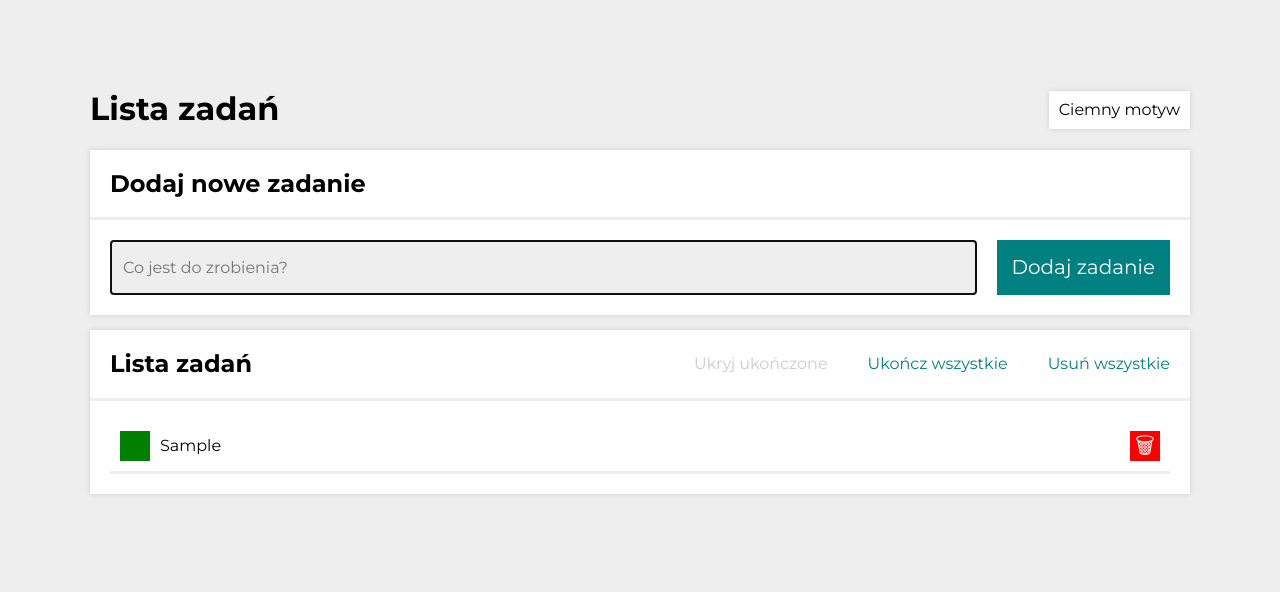
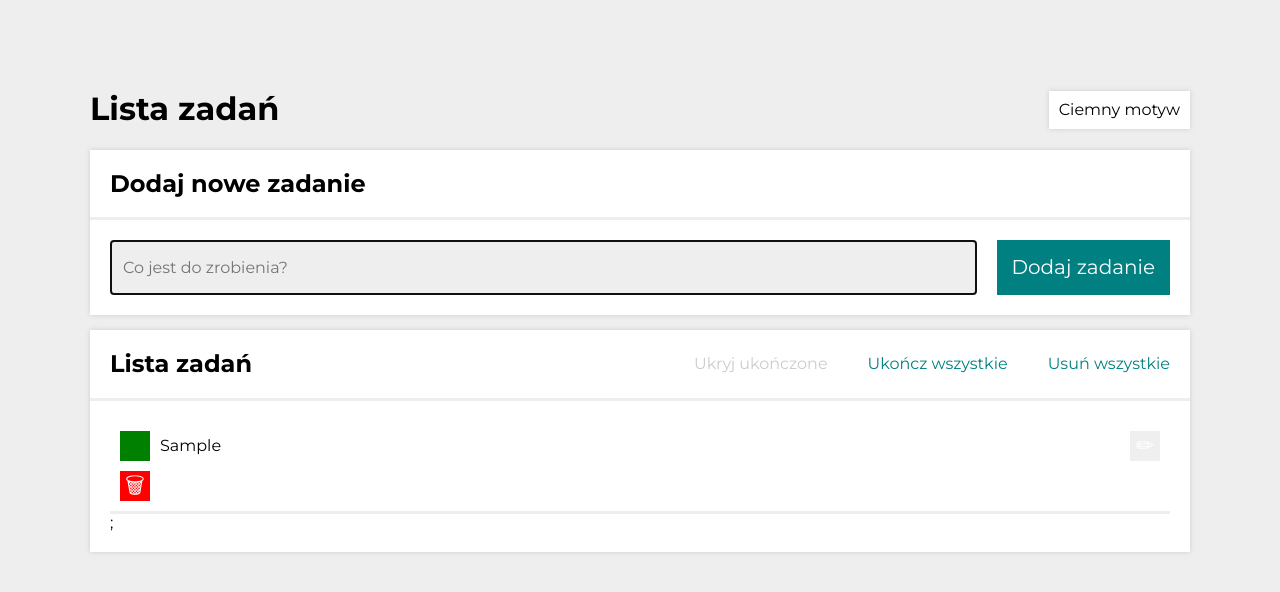
Before and after one commit to KalinaJakubowska/todos-list-react, a React (Create React App) app: page / in a window 1280 px wide. Both pictures are taken after typing "Sample" into the empty fields and a click on the button "Dodaj zadanie". Shown: the top 592 px of the page. Built offline with nearby package versions, Linux system fonts and the light colour scheme.

Commit message:
editing tasks added

```diff
--- a/src/features/tasks/TasksList/index.js
+++ b/src/features/tasks/TasksList/index.js
@@ -1,10 +1,12 @@
-import React from "react";
+import React, { useState } from "react";
 import { useSelector, useDispatch } from "react-redux";
 import { List, Item, Content, Button } from "./styled.js";
-import { selectTasks, toggleTaskDone, deleteTask } from "../tasksSlice.js";
+import { selectTasks, toggleTaskDone, deleteTask, editTask } from "../tasksSlice.js";
 
 const TasksList = () => {
     const { tasks, isHidingEnabled } = useSelector(selectTasks);
+    const [newTaskName, setNewTaskName] = useState("");
+    const [editableId, setEditableId] = useState(0);
 
     const dispatch = useDispatch();
 
@@ -14,7 +16,16 @@ const TasksList = () => {
                 Aktualnie nie masz żadnych zadań do wykonania. Ciesz się wolnym czasem :)
             </p>
         );
-    }
+    };
+
+    const onEditSave = (id, name) => {
+        dispatch(editTask({
+            name: newTaskName.trim() || name,
+            id,
+        }));
+
+        setEditableId(undefined);
+    };
 
     return (
         <List>
@@ -26,15 +37,35 @@ const TasksList = () => {
                     <Button toggleDone onClick={() => dispatch(toggleTaskDone(id))}>
                         {done ? "✔" : ""}
                     </Button>
-                    <Content done={done}>
-                        {name}
-                    </Content>
-                    <Button remove onClick={() => dispatch(deleteTask(id))}>
+
+                    {editableId === id
+                        ? (
+                            <label>
+                                <input value={newTaskName} onChange={({ target }) => setNewTaskName(target.value)} />
+
+                                <Button edit onClick={() => onEditSave(id, name)}>
+                                    Zapisz
+                                </Button>
+                            </label>
+                        )
+                        : (
+                            <>
+                                <Content done={done}>
+                                    {name}
+                                </Content>
+                                <Button onClick={() => setEditableId(id) || setNewTaskName(name)}>
+                                    ✏
+                                </Button>
+                            </>
+                        )
+                    }
+
+                    < Button remove onClick={() => dispatch(deleteTask(id))}>
                         🗑
-                    </Button>
+                    </Button >
                 </Item>
-            ))}
+            ))};
         </List>
     )
-}
+};
 export default TasksList;
```
